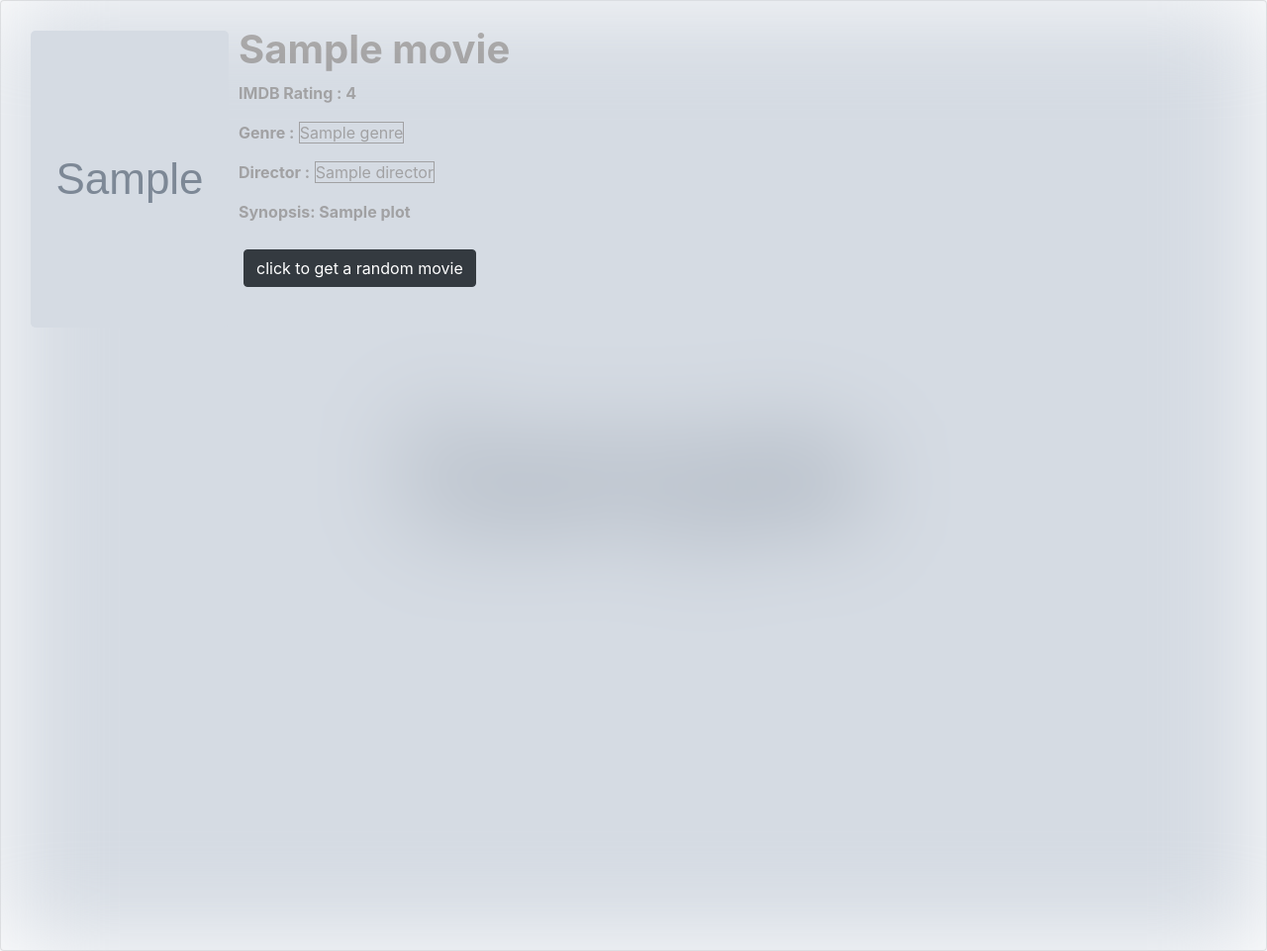
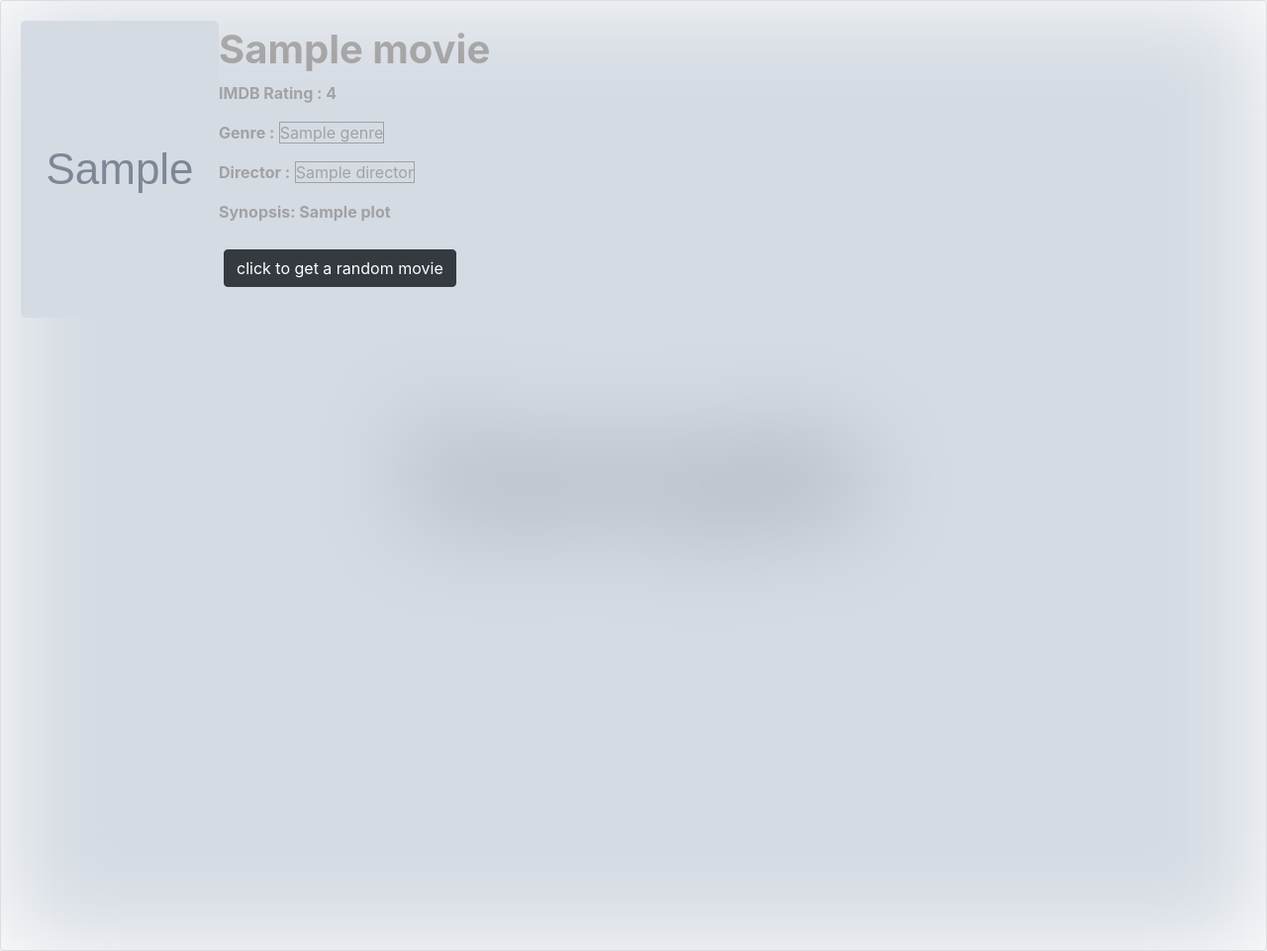
Before and after one commit to Abishek-Balasubramaniam/suggest-a-random-movie, a Django app: template templates/movie_details.html in a window 1280 px wide. Shown: the whole page at 99% size. Run offline with Django 3.2, Linux system fonts and the light colour scheme; the template is opened without the code that fills it: most values are stand-ins (such as "Sample title", 1, 10 or a date in 2020); grey boxes marked "Sample" are stand-in pictures; some libraries are stand-ins or nearby versions.

Commit message:
first commit

```diff
--- a/templates/movie_details.html
+++ b/templates/movie_details.html
@@ -17,7 +17,7 @@
       <img src="{{my_movie.cover_url}}" class="card-img" alt="..." style="filter:blur(50px);">
       <div class="card-img-overlay">
 
-         <div class="float-sm-left" > <img src="{{my_movie.full_cover_url}}" class="rounded-lg" alt="..." style="margin: 10px; " width="200px" height="300px"></div>
+         <div class="float-sm-left" > <img src="{{my_movie.full_cover_url}}" class="rounded-lg" alt="..."   width="200px" height="300px"></div>
 
          <div style="padding: 5px; mix-blend-mode: difference;">
 
```
